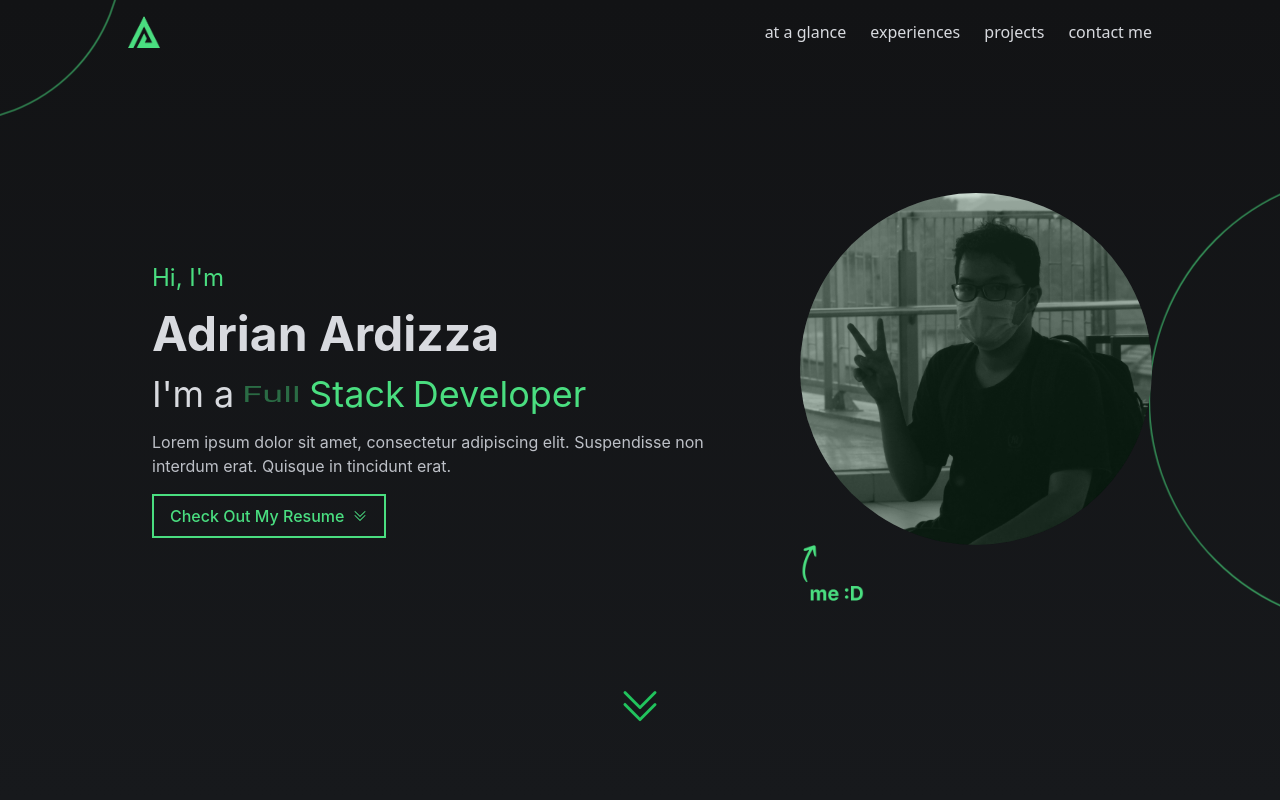
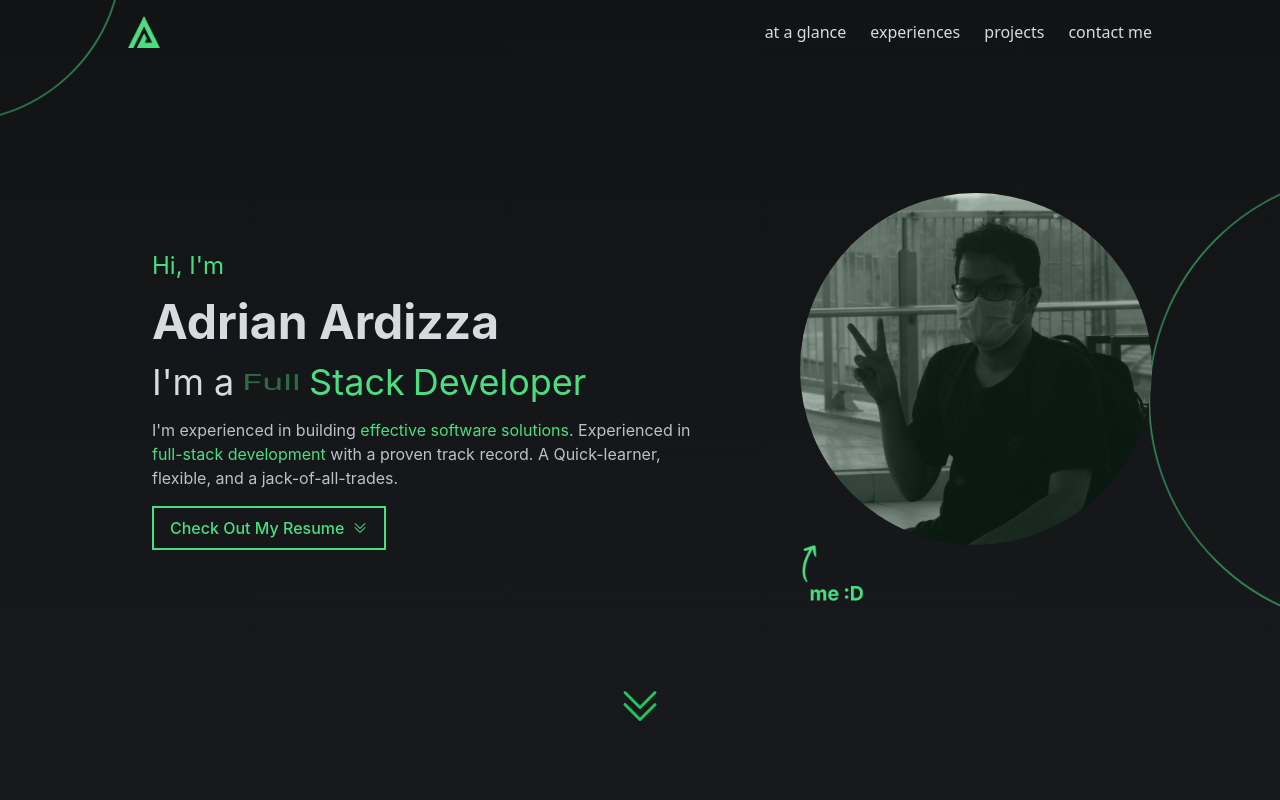
Before and after one commit to Meta502/ardizza.xyz, a Next.js app: page / in a window 1280 px wide. Shown: the top 800 px of the page. Built offline with nearby package versions, Linux system fonts and the light colour scheme.

Commit message:
Add description and resume

```diff
--- a/components/Hero/index.tsx
+++ b/components/Hero/index.tsx
@@ -19,12 +19,12 @@ const Hero = () => {
             <RotatingText />
           </div>
           <div className="text-pale-gray-200">
-            Lorem ipsum dolor sit amet, consectetur adipiscing elit. Suspendisse non interdum erat. Quisque in tincidunt erat.
+            I'm experienced in building <span className="text-green-400">effective software solutions</span>. Experienced in <span className="text-green-400">full-stack development</span> with a proven track record. A Quick-learner, flexible, and a jack-of-all-trades.
           </div>
-          <button className="flex items-center gap-2 border-2 text-green-400 hover:text-pale-gray-800 border-green-400 duration-250 ease-in-out transition-all hover:bg-green-400 font-medium px-4 py-2">
+          <a href="/resume/latest.pdf" className="flex max-w-max items-center gap-2 border-2 text-green-400 hover:text-pale-gray-800 border-green-400 duration-250 ease-in-out transition-all hover:bg-green-400 font-medium px-4 py-2">
             <span>Check Out My Resume</span>
             <ChevronDoubleDownIcon className="h-4" />
-          </button>
+          </a>
         </div>
         <div className="relative hidden lg:block">
           <div className="relative">
```
Also changed, not shown: 1 other file (tests, documents, lock files or other folders).
